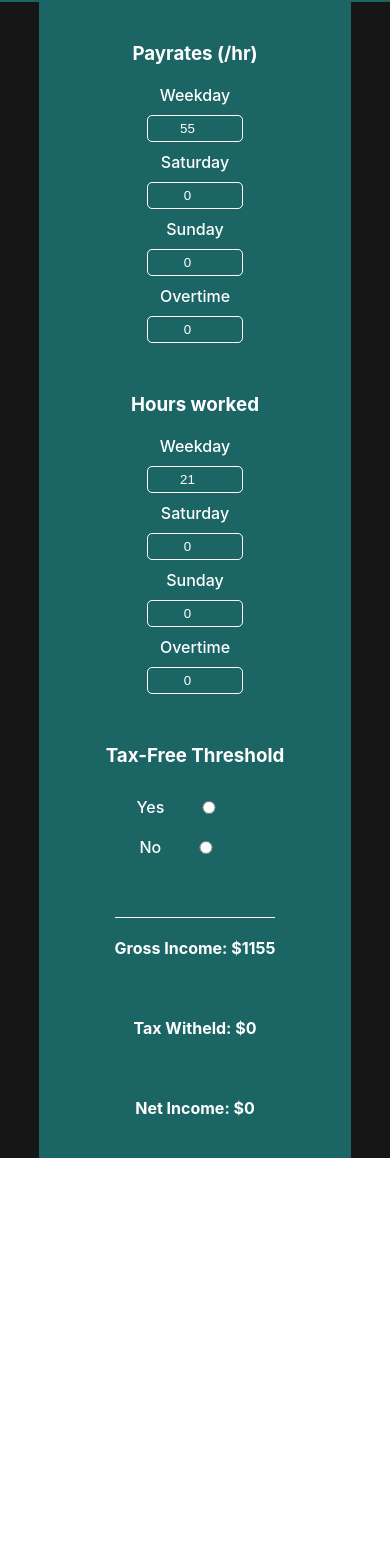
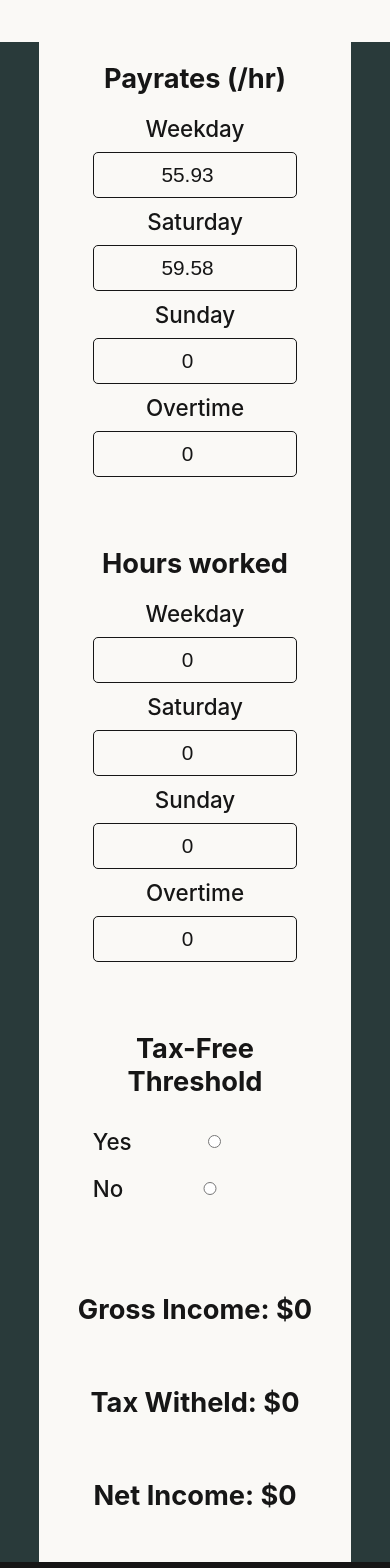
Before and after one commit to GideonEpa/pay-calculator, a React (Create React App) app: page / in a window 390 px wide. Shown: the part 116-1684 px from the top of the page. Before the commit the page ends 1274 px from the top, so only its background shows below. Built offline with nearby package versions, Linux system fonts and the light colour scheme.

Commit message:
Styling changes

```diff
--- /dev/null
+++ b/src/Footer/Footer.jsx
@@ -0,0 +1,7 @@
+export default function Footer() {
+    return (
+        <div className="footer">
+            <span>Made by Gideon Epa 2024</span>
+        </div>
+    )
+}
--- a/src/app/App.css
+++ b/src/app/App.css
@@ -5,22 +5,23 @@
 }
 
 :root {
-    --white: white;
+    --white: #FAF9F6;
     --black: #161616;
-    --accent: #1b6665;
+    --accent: #293a3a;
 }
 
 .header {
     padding: 20px 40px;
-    background-color: var(--accent);
+    background-color: var(--white);
+    text-align: center;
 }
 
 #title {
-    color: var(--white);
+    color: var(--accent);
 }
 
 .hero {
-    background-color: var(--black);
+    background-color: var(--accent);
 }
 
 /* Forms */
@@ -31,7 +32,7 @@
 
     display: grid;
     grid-template-columns: 1fr 1fr 1fr;
-    background-color: var(--accent);
+    background-color: var(--white);
     gap: 20px;
     align-items: center;
     justify-items: center;
@@ -48,20 +49,20 @@ form input {
     background-color: transparent;
     outline: 0;
 
-    border: 1px solid var(--white);
+    border: 1px solid var(--black);
     border-radius: 5px;
-    color: var(--white);
+    color: var(--black);
 
     padding: 5px;
 }
 
 h3, h4 {
-    color: var(--white);
+    color: var(--black);
 }
 
 label {
     font-weight: 500;
-    color: var(--white);
+    color: var(--black);
 }
 
 .results {
@@ -81,29 +82,49 @@ label {
 
 }
 
+.footer {
+    text-align: center;
+    font-size: 0.8rem;
+    background-color: var(--black);
+    color: var(--white);
+    padding: 6px;
+}
+
 @media only screen and (max-width: 700px) {
     .header {
         text-align: center;
+        font-size: 1rem;
+        padding: 40px;
     }
     .calculator {
         grid-template-columns: 1fr;
         gap: 50px;
         width: 80%;
+        padding: 10px;
+        padding-bottom: 50px;
     }
 
     form {
         width: 70%;
         text-align: center;
         align-items: center;
+        font-size: 1.4rem;
+        margin-bottom: 10px;
+        margin-top: 10px;
     }
 
     form input {
-        width: 50%;
         text-align: center;
+        padding: 10px;
+        font-size: 1.3rem;
     }
 
     h3 {
         margin-bottom: 10px;
+    }
+
+    h3, h4 {
+        font-size: 1.7rem;
     }
 
     .results {
--- a/src/app/App.js
+++ b/src/app/App.js
@@ -1,5 +1,6 @@
 import Calculator from "../calculator/Calculator.jsx"
 import './App.css';
+import Footer from "../Footer/Footer.jsx";
 
 function App() {
   return (
@@ -8,6 +9,7 @@ function App() {
         <h1 id="title">Estimated Pay Calculator</h1>
       </div>
       <Calculator />
+      <Footer />
     </div>
   )
 }
--- a/src/calculator/Calculator.jsx
+++ b/src/calculator/Calculator.jsx
@@ -2,7 +2,7 @@ import { useState } from "react"
 import Results from "../results/Results.jsx";
 
 export default function Calculator() {
-    const [weekdayHours, setWeekdayHours] = useState(21);
+    const [weekdayHours, setWeekdayHours] = useState(0);
     const [saturdayHours, setSaturdayHours] = useState(0);
     const [sundayHours, setSundayHours] = useState(0);
     const [overtimeHours, setOvertimeHours] = useState(0);
@@ -14,8 +14,8 @@ export default function Calculator() {
         overtime: overtimeHours,
     };
 
-    const [weekdayRate, setWeekdayRate] = useState(55);
-    const [saturdayRate, setSaturdayRate] = useState(0);
+    const [weekdayRate, setWeekdayRate] = useState(55.93);
+    const [saturdayRate, setSaturdayRate] = useState(59.58);
     const [sundayRate, setSundayRate] = useState(0);
     const [overtimeRate, setOvertimeRate] = useState(0);
 
```
